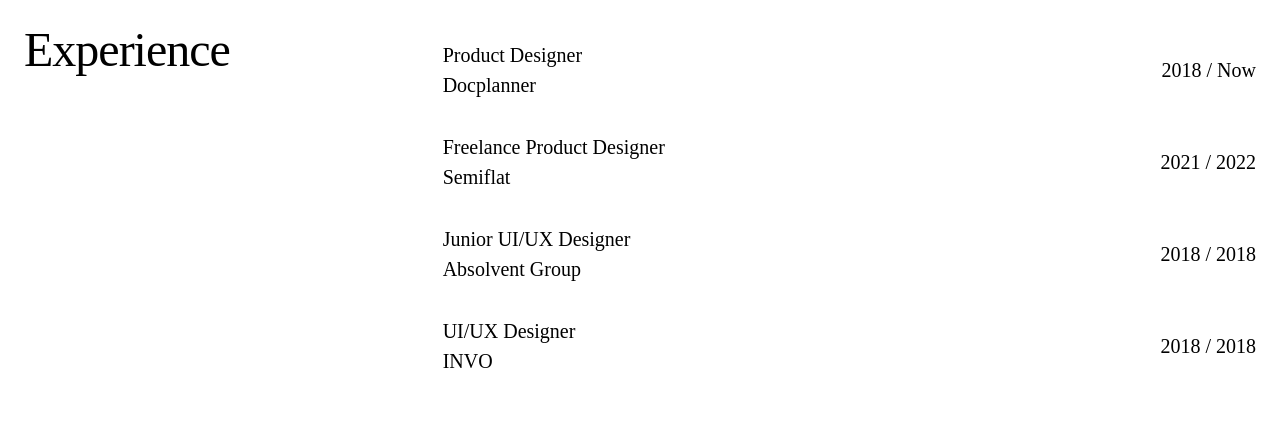
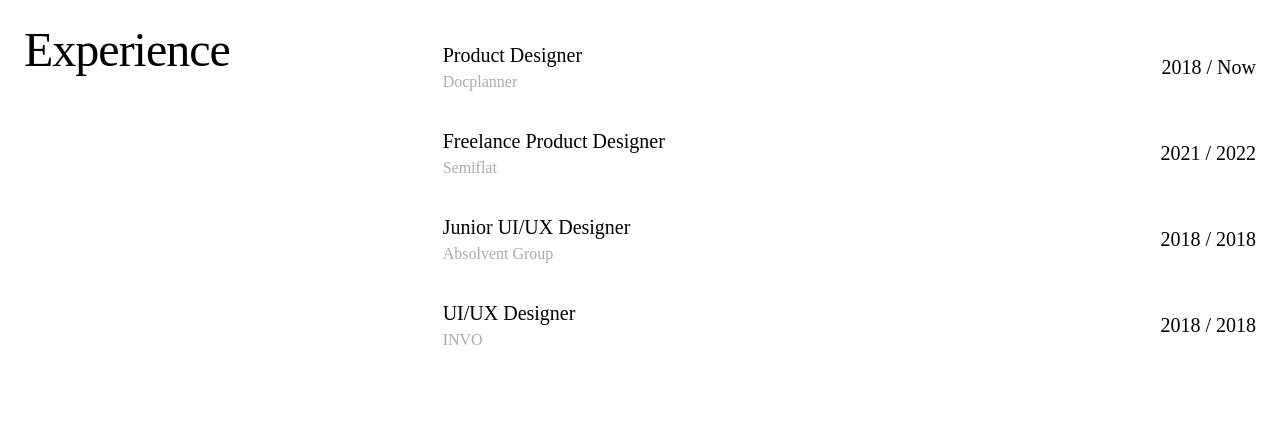
Before and after one commit to rafalziolek/portfolio, a Next.js app: page /me in a window 1280 px wide. Shown: the part 1369-1795 px from the top of the page. Built offline with nearby package versions, Linux system fonts and the light colour scheme; a web font is replaced by a local one.

Commit message:
Update ExperienceTable.jsx

```diff
--- a/components/ExperienceTable.jsx
+++ b/components/ExperienceTable.jsx
@@ -28,7 +28,9 @@ function TableItem({ company, title, start, end }) {
     <TableRow>
       <div>
         <Text type="body">{title}</Text>
-        <Text type="body">{company}</Text>
+        <Text type="caption" muted>
+          {company}
+        </Text>
       </div>
       <Text type="body" css={{ whiteSpace: "nowrap" }}>
         {start} / {end ? end : "Now"}
```
